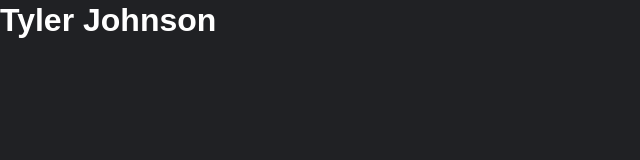
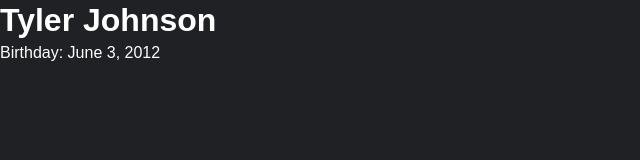
Before and after one commit to TeeJay408443/1stwebpage, a plain HTML site: page index.html in a window 1280 px wide. Shown: the whole page, without its empty margins (0-640 px from the left). Drawn offline with Linux system fonts and the light colour scheme.

Commit message:
Add birthday below name

```diff
--- a/index.html
+++ b/index.html
@@ -8,5 +8,6 @@
 </head>
 <body>
   <h1>Tyler Johnson</h1>
+  <p>Birthday: June 3, 2012</p>
 </body>
 </html>
```
